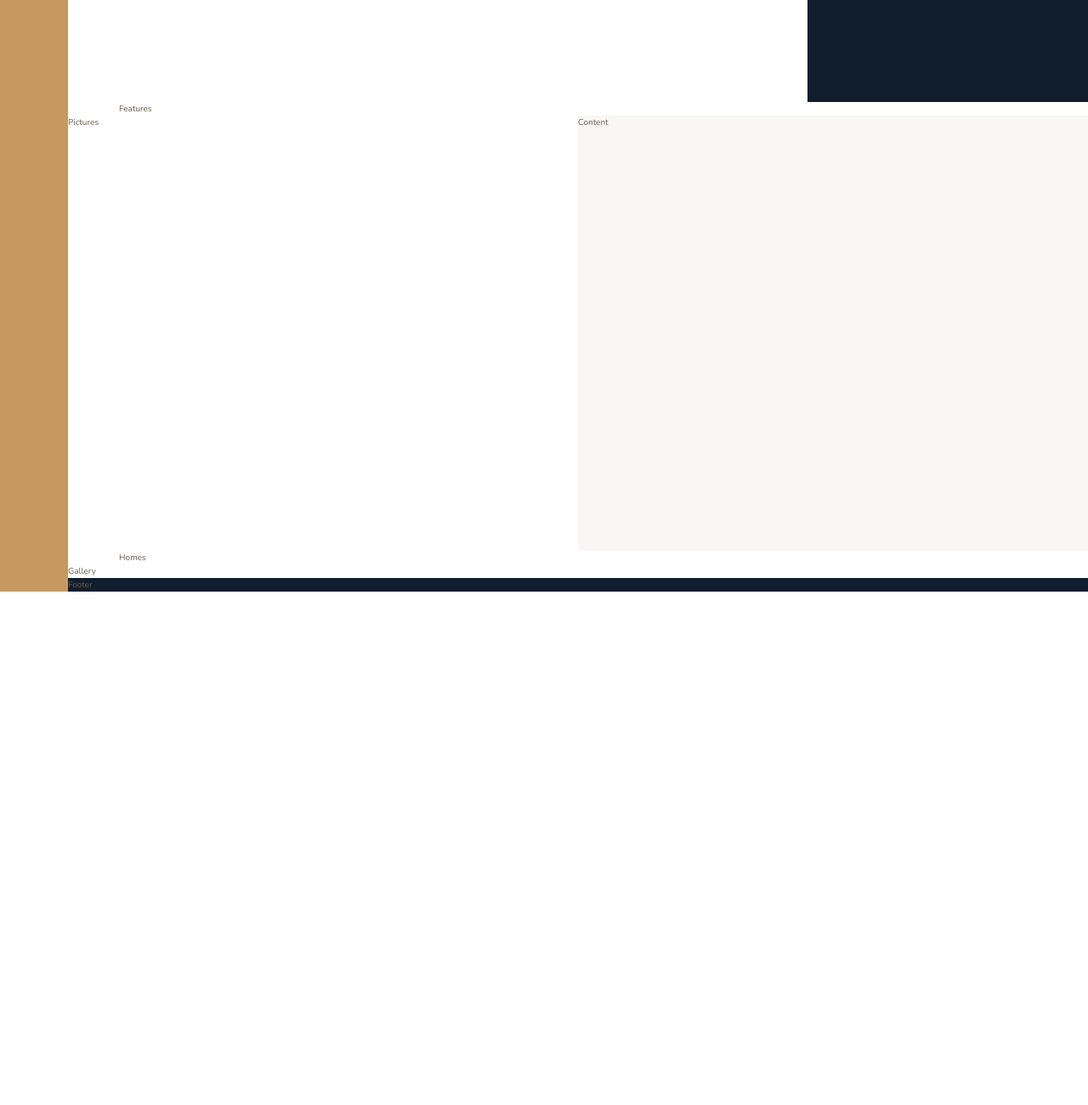
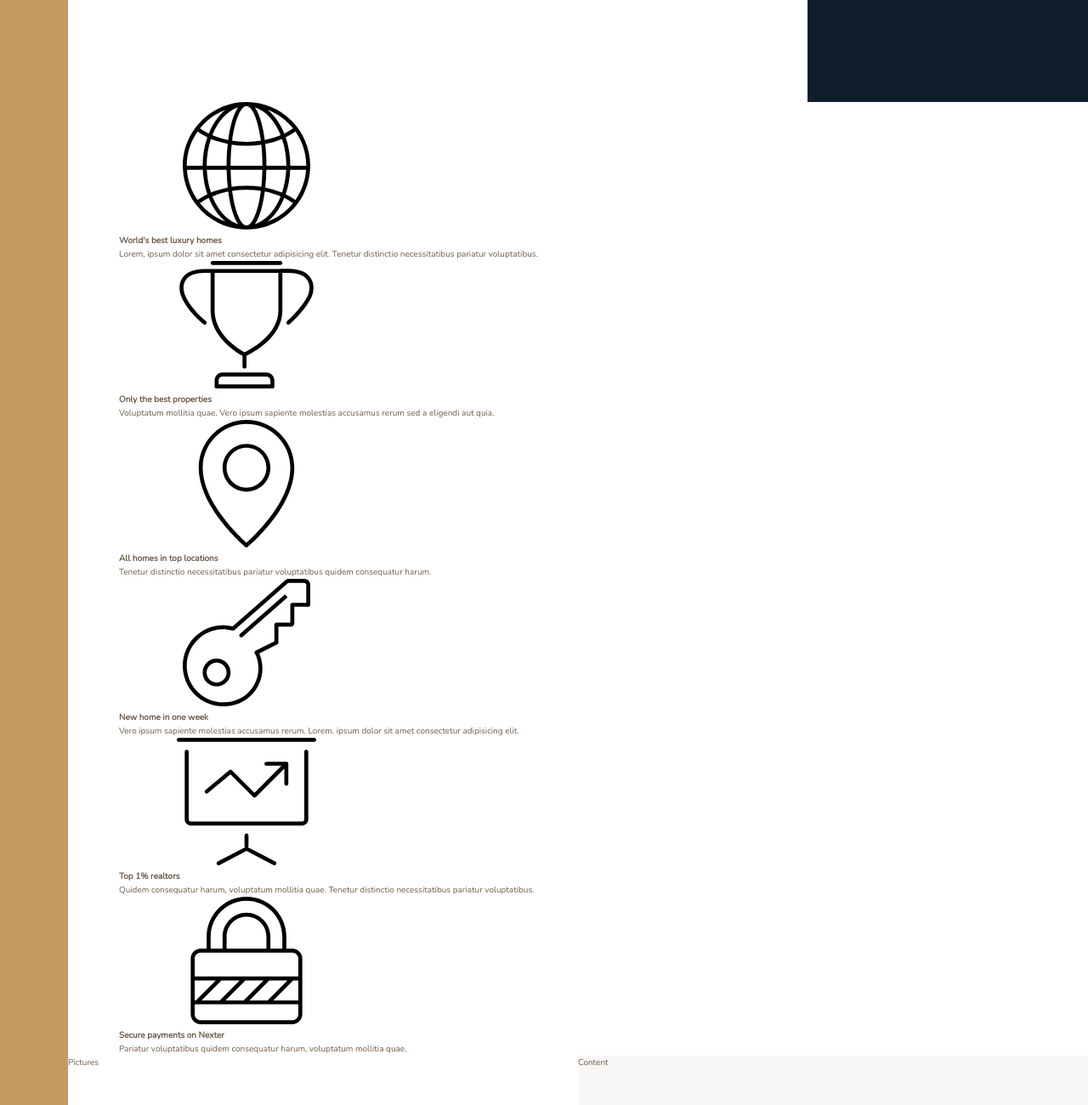
Before and after one commit to DeboraBucci/nexter, a website: page index.html in a window 1280 px wide. Shown: the part 520-1820 px from the top of the page at 85% size. Before the commit the page ends 1216 px from the top, so only its background shows below. Drawn offline with nearby package versions, Linux system fonts and the light colour scheme.

Commit message:
fill the feature section with six boxes with a heading, some text, and an icon for each

```diff
--- a/index.html
+++ b/index.html
@@ -21,7 +21,80 @@
 
     <div class="realtors">Top 3 realtors</div>
 
-    <section class="features">Features</section>
+    <!-- FEATURES SECTION -->
+    <section class="features">
+      <!-- ONE -->
+      <div class="feature">
+        <svg class="feature__icon">
+          <use xlink:href="img/sprite.svg#icon-global"></use>
+        </svg>
+        <h4 class="heading-4 heading-4--dark">World's best luxury homes</h4>
+        <p class="feature__text">
+          Lorem, ipsum dolor sit amet consectetur adipisicing elit. Tenetur
+          distinctio necessitatibus pariatur voluptatibus.
+        </p>
+      </div>
+
+      <!-- TWO -->
+      <div class="feature">
+        <svg class="feature__icon">
+          <use xlink:href="img/sprite.svg#icon-trophy"></use>
+        </svg>
+        <h4 class="heading-4 heading-4--dark">Only the best properties</h4>
+        <p class="feature__text">
+          Voluptatum mollitia quae. Vero ipsum sapiente molestias accusamus
+          rerum sed a eligendi aut quia.
+        </p>
+      </div>
+
+      <!-- THREE -->
+      <div class="feature">
+        <svg class="feature__icon">
+          <use xlink:href="img/sprite.svg#icon-map-pin"></use>
+        </svg>
+        <h4 class="heading-4 heading-4--dark">All homes in top locations</h4>
+        <p class="feature__text">
+          Tenetur distinctio necessitatibus pariatur voluptatibus quidem
+          consequatur harum.
+        </p>
+      </div>
+
+      <!-- FOUR -->
+      <div class="feature">
+        <svg class="feature__icon">
+          <use xlink:href="img/sprite.svg#icon-key"></use>
+        </svg>
+        <h4 class="heading-4 heading-4--dark">New home in one week</h4>
+        <p class="feature__text">
+          Vero ipsum sapiente molestias accusamus rerum. Lorem, ipsum dolor sit
+          amet consectetur adipisicing elit.
+        </p>
+      </div>
+
+      <!-- FIVE -->
+      <div class="feature">
+        <svg class="feature__icon">
+          <use xlink:href="img/sprite.svg#icon-presentation"></use>
+        </svg>
+        <h4 class="heading-4 heading-4--dark">Top 1% realtors</h4>
+        <p class="feature__text">
+          Quidem consequatur harum, voluptatum mollitia quae. Tenetur distinctio
+          necessitatibus pariatur voluptatibus.
+        </p>
+      </div>
+
+      <!-- SIX -->
+      <div class="feature">
+        <svg class="feature__icon">
+          <use xlink:href="img/sprite.svg#icon-lock"></use>
+        </svg>
+        <h4 class="heading-4 heading-4--dark">Secure payments on Nexter</h4>
+        <p class="feature__text">
+          Pariatur voluptatibus quidem consequatur harum, voluptatum mollitia
+          quae.
+        </p>
+      </div>
+    </section>
 
     <div class="story__pictures">Pictures</div>
 
```
